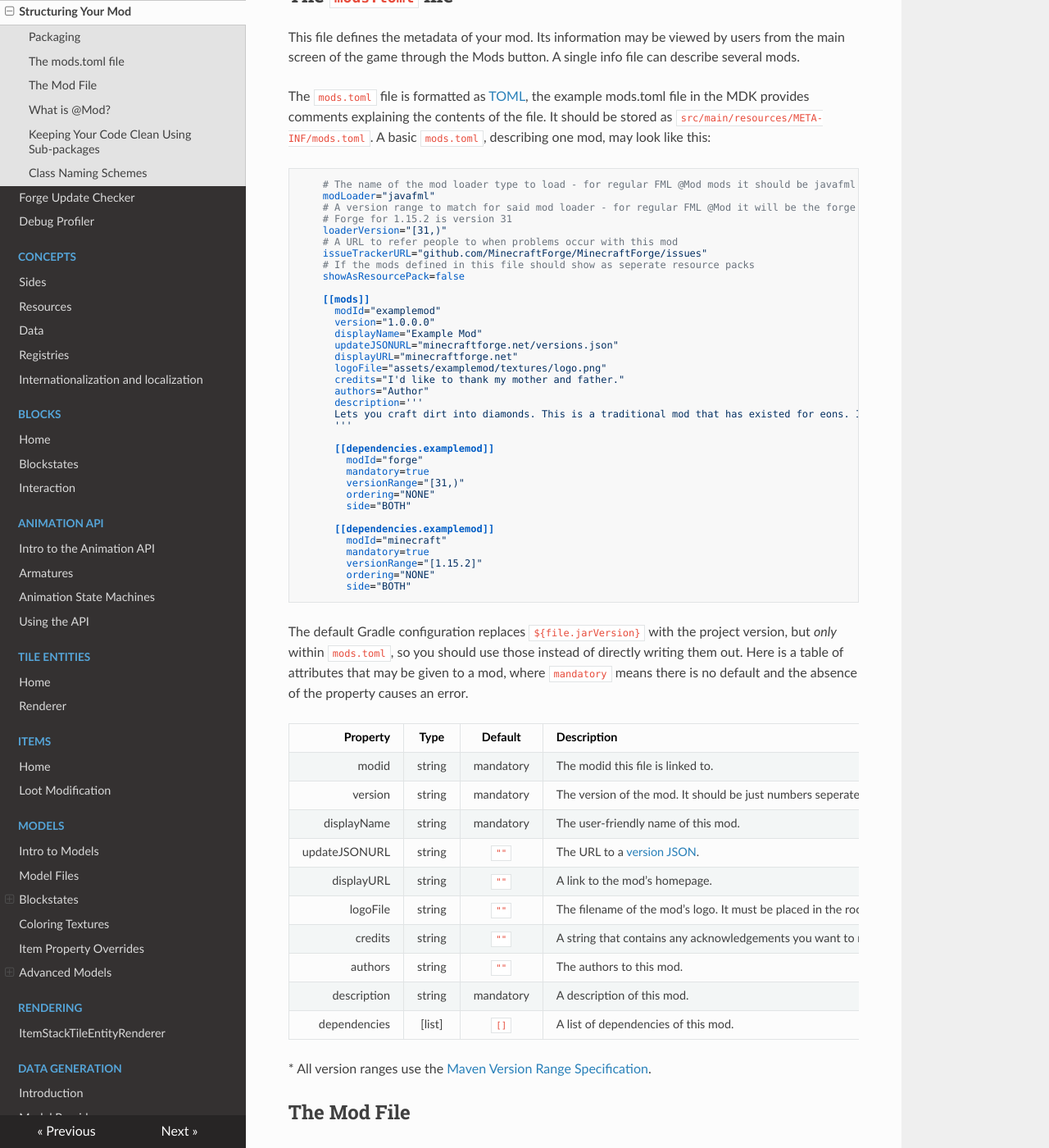
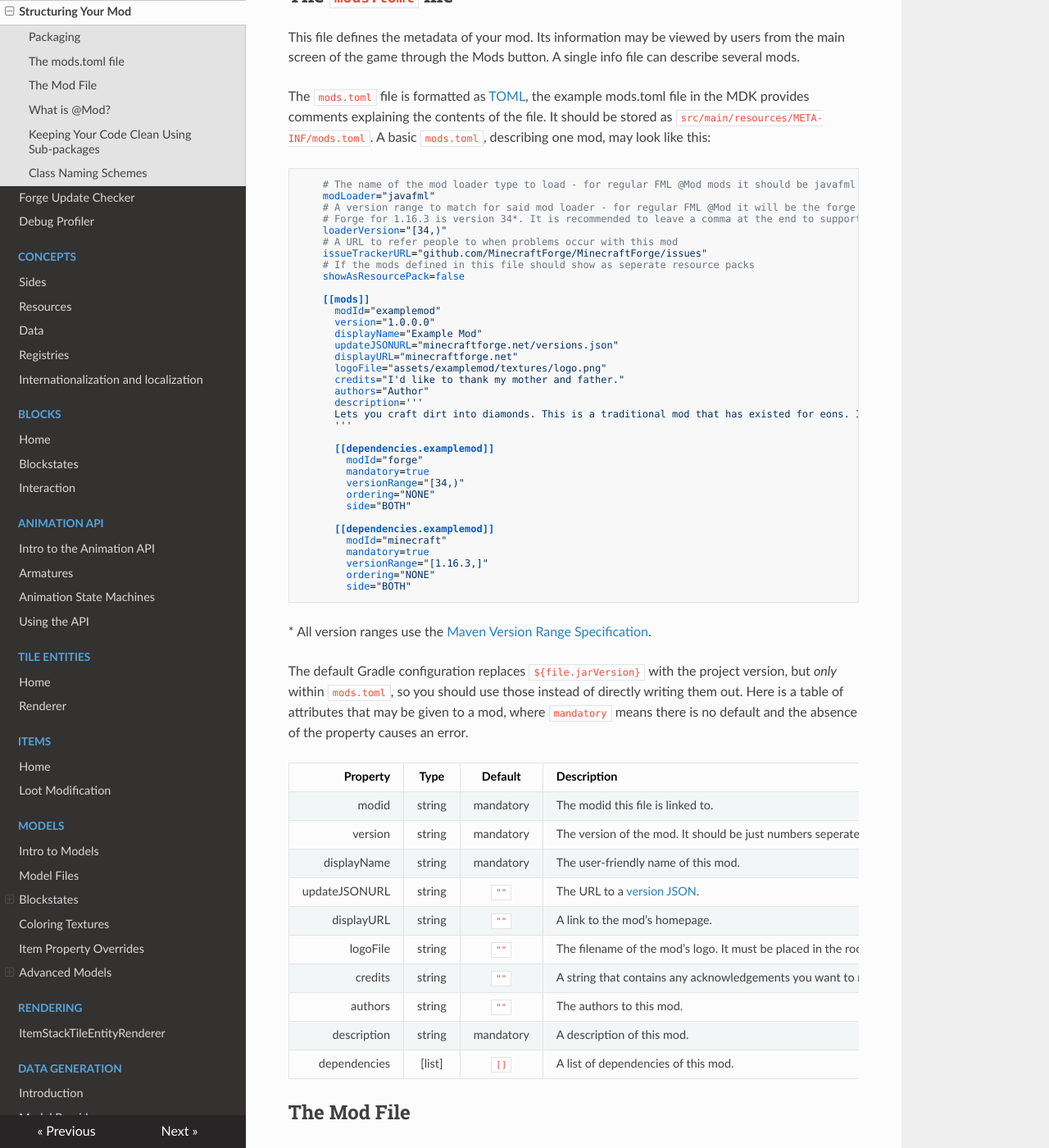
Before and after one commit to MinecraftForge/Documentation, an MkDocs documentation site: the page built from docs/gettingstarted/structuring.md, in a window 1280 px wide and 1400 px high, scrolled down 581 px. Shown: the whole window at 82% size. Built offline with MkDocs 1.6.1, drawn with Linux system fonts in a browser that asks for light colours; nearby versions of some CDN libraries.

Commit message:
Fix documentation for obstinate modders to more easily follow CPW recommended practices and hopefully prevent 1.16 from being another shitshow/failure.

````diff
--- a/docs/gettingstarted/structuring.md
+++ b/docs/gettingstarted/structuring.md
@@ -24,8 +24,8 @@ The `mods.toml` file is formatted as [TOML](https://github.com/toml-lang/toml),
     # The name of the mod loader type to load - for regular FML @Mod mods it should be javafml
     modLoader="javafml"
     # A version range to match for said mod loader - for regular FML @Mod it will be the forge version
-    # Forge for 1.15.2 is version 31
-    loaderVersion="[31,)"
+    # Forge for 1.16.3 is version 34*. It is recommended to leave a comma at the end to support future versions
+    loaderVersion="[34,)"
     # A URL to refer people to when problems occur with this mod
     issueTrackerURL="github.com/MinecraftForge/MinecraftForge/issues"
     # If the mods defined in this file should show as seperate resource packs
@@ -47,17 +47,19 @@ The `mods.toml` file is formatted as [TOML](https://github.com/toml-lang/toml),
       [[dependencies.examplemod]]
         modId="forge"
         mandatory=true
-        versionRange="[31,)"
+        versionRange="[34,)"
         ordering="NONE"
         side="BOTH"
 
       [[dependencies.examplemod]]
         modId="minecraft"
         mandatory=true
-        versionRange="[1.15.2]"
+        versionRange="[1.16.3,]"
         ordering="NONE"
         side="BOTH"
 ```
+
+<a name="version-ranges" style="color: inherit; text-decoration: inherit">\* All version ranges use the [Maven Version Range Specification](https://maven.apache.org/enforcer/enforcer-rules/versionRanges.html).</a>
 
 The default Gradle configuration replaces `${file.jarVersion}` with the project version, but *only* within `mods.toml`, so you should use those instead of directly writing them out. Here is a table of attributes that may be given to a mod, where `mandatory` means there is no default and the absence of the property causes an error.
 
@@ -73,8 +75,6 @@ The default Gradle configuration replaces `${file.jarVersion}` with the project
 |      authors |  string  |   `""`   | The authors to this mod. |
 |  description |  string  | mandatory | A description of this mod. |
 | dependencies | [list] |   `[]`   | A list of dependencies of this mod. |
-
-<a name="version-ranges" style="color: inherit; text-decoration: inherit">\* All version ranges use the [Maven Version Range Specification](https://maven.apache.org/enforcer/enforcer-rules/versionRanges.html).</a>
 
 The Mod File
 ------------
````
